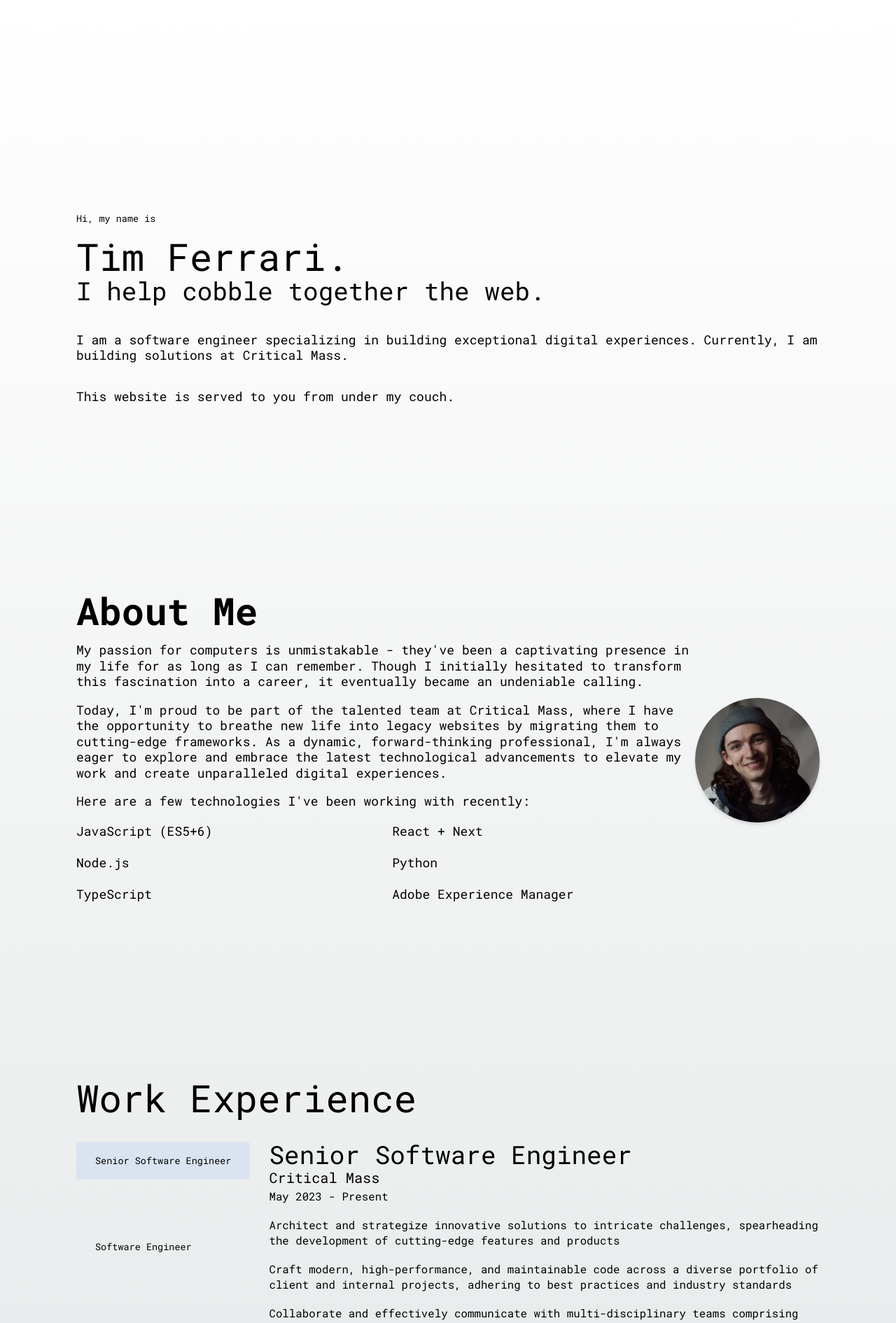
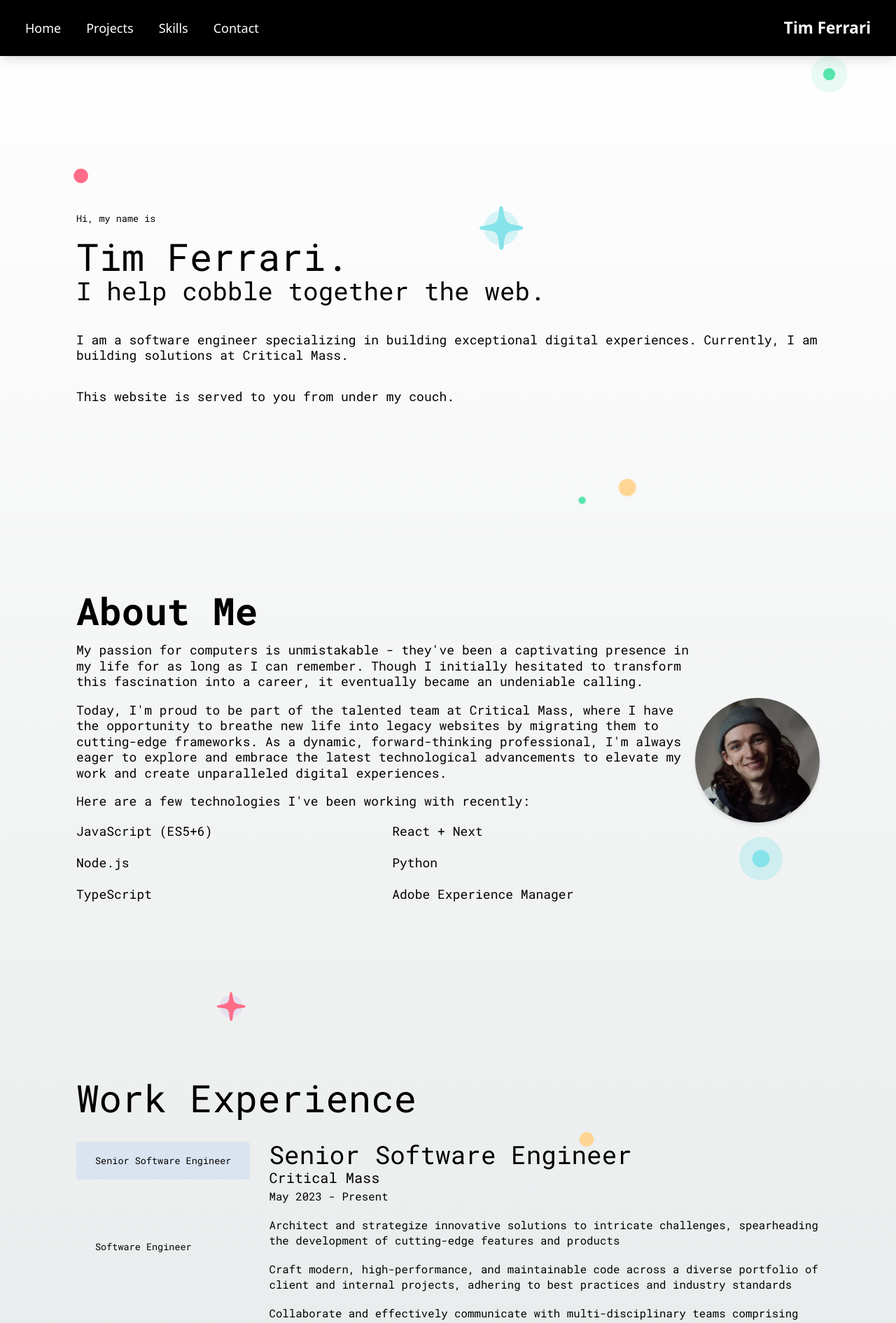
Before and after one commit to yunggarlic/new_personal, a Next.js app: page / in a window 1280 px wide. Shown: the top 1890 px of the page at 70% size. Built offline with nearby package versions, Linux system fonts and the light colour scheme.

Commit message:
updating styles and content

```diff
--- a/src/components/Navbar.tsx
+++ b/src/components/Navbar.tsx
@@ -34,7 +34,7 @@ const Navbar: React.FC = () => {
 
   return (
     <nav
-      className={`flex items-center transparent left-0 py-4 px-4 md:px-8 z-50 transform transition-transform duration-300 ${
+      className={`flex items-center bg-black shadow-lg left-0 py-4 px-4 md:px-8 z-50 transform transition-transform duration-300 ${
         isHidden ? "-translate-y-full fixed top-0 w-full" : "fixed top-0 w-full"
       }`}
     >
--- a/src/components/Projects.tsx
+++ b/src/components/Projects.tsx
@@ -1,7 +1,7 @@
 import React from 'react';
 import Image, { StaticImageData } from 'next/image';
 import statesmenPic from '../../public/statesmen.png';
-import tygkoPic from '../../public/tygko.png';
+import aetherPic from '../../public/aether.png';
 import githubPic from '../../public/github.png';
 
 const projectProps = [
@@ -19,7 +19,7 @@ const projectProps = [
     description:
       'Aether is a multiplayer music game built with React and Socket.io',
     link: 'aether.timferrari.com',
-    picSrc: tygkoPic,
+    picSrc: aetherPic,
     picAlt: 'A screenshot of the home page of the Aether App.',
     className: '',
   },
@@ -58,7 +58,7 @@ const FeaturedProject: React.FC<ProjectProps> = ({
 }) => {
   return (
     <div
-      className={`flex relative h-72 py-4 mb-12 overflow-hidden ${className}`}
+      className={`flex relative h-72 py-4 mb-12 ${className}`}
     >
       <div className="w-3/5 z-10">
         <h2 className="text-xl mb-4">
@@ -73,7 +73,7 @@ const FeaturedProject: React.FC<ProjectProps> = ({
           <Image
             alt={picAlt}
             src={picSrc}
-            className="transition duration-300 ease-in-out"
+            className="max-h-[275px] w-full object-cover transition duration-300 ease-in-out"
           />
           <div className="absolute inset-0 bg-black opacity-40 group-hover:opacity-0 transition duration-300 ease-in-out"></div>
         </a>
--- a/src/components/Work.tsx
+++ b/src/components/Work.tsx
@@ -60,7 +60,7 @@ const Work: React.FC = () => {
               </button>
             ))}
           </div>
-          <div className="job-list relative w-full">
+          <div className="job-list relative w-full tablet:max-h-[300px]">
             {jobs.map((job, i) => (
               <Job
                 {...job}
--- a/src/pages/index.tsx
+++ b/src/pages/index.tsx
@@ -33,7 +33,7 @@ export default function Home(): JSX.Element {
         <link rel="icon" href="/favicon.ico" />
       </Head>
       <Navbar />
-      <main className={`max-w-5xl mx-auto px-6 tablet:px-10 space-y-10 ${roboto.className}`}>
+      <main className={`max-w-5xl bg-stars-tall bg-right-top mx-auto px-6 tablet:px-10 space-y-10 ${roboto.className}`}>
         <Hero />
         <About />
         <Work />
@@ -41,6 +41,11 @@ export default function Home(): JSX.Element {
         {/* <Skills /> */}
         <Contact />
       </main>
+      <footer>
+        <div className="max-w-5xl mx-auto text-center pb-8 tablet:px-10">
+          <a>Built by Tim Ferrari</a>
+        </div>
+      </footer>
     </>
   );
 }
--- a/src/styles/globals.css
+++ b/src/styles/globals.css
@@ -131,11 +131,6 @@ a {
   align-items: center;
 }
 
-.job-list .job{
-  max-height: 300px;
-}
-
-
 @media (prefers-color-scheme: dark) {
   html {
     color-scheme: dark;
```
Also changed, not shown: public/aether.png (added).
